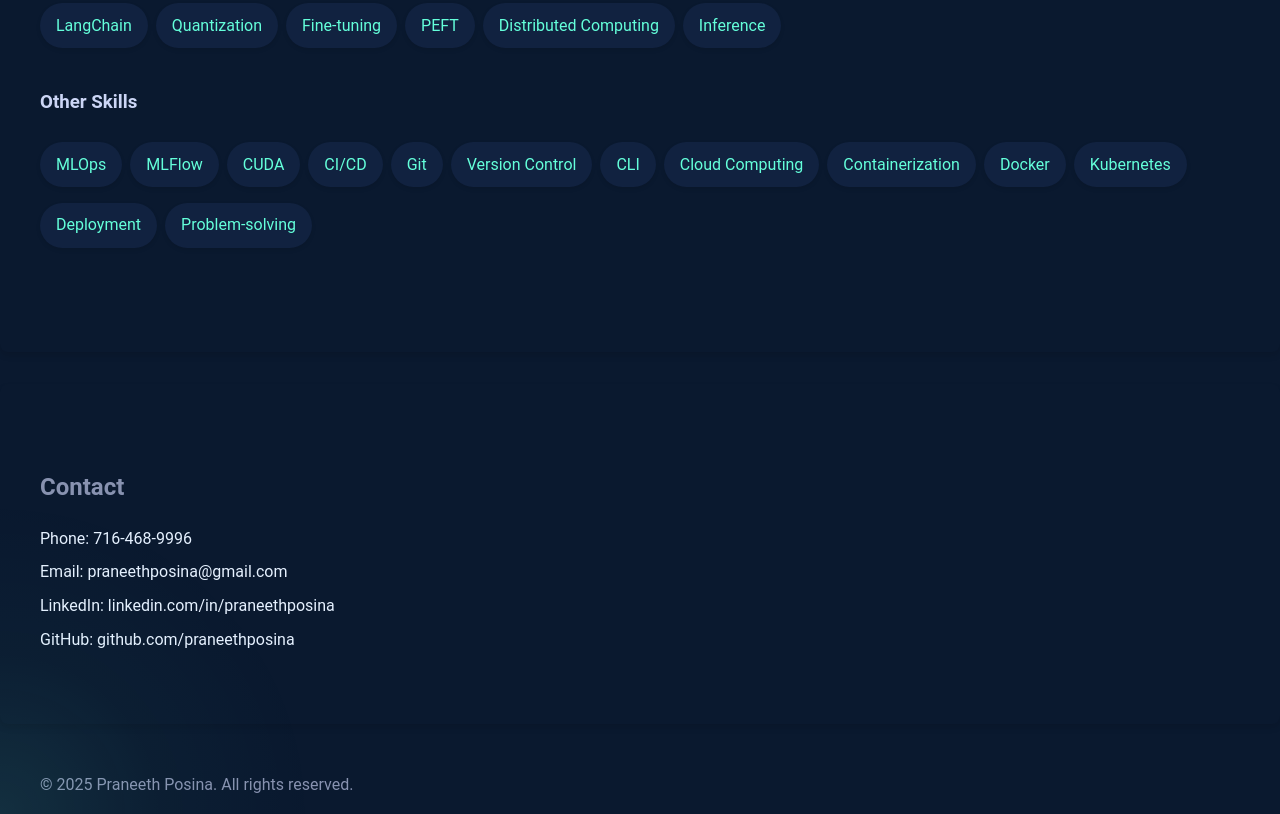
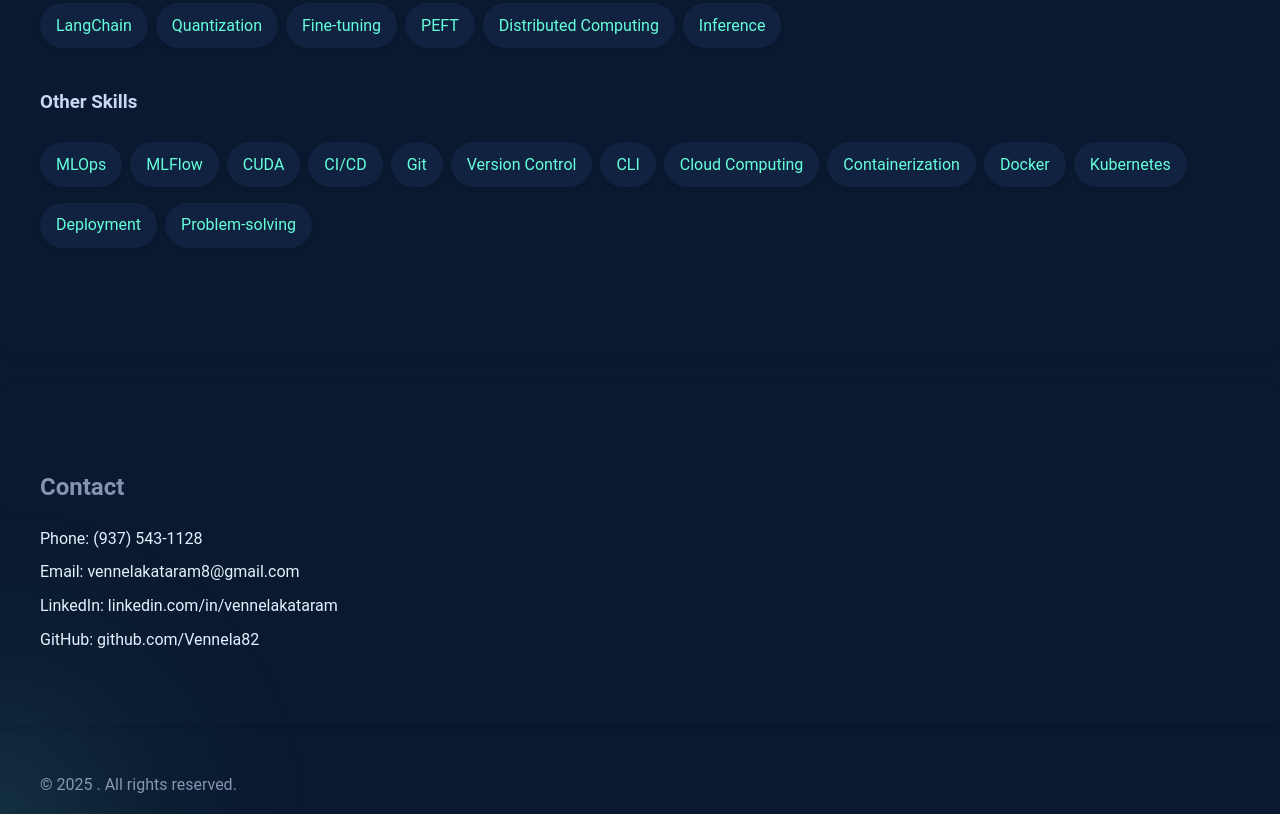
Before and after one commit to Vennela82/Vennela82.github.io, a plain HTML site: page index.html in a window 1280 px wide. Shown: the part 6778-7592 px from the top of the page. Drawn offline with nearby package versions, Linux system fonts and the light colour scheme.

Commit message:
Updated contact section with email and social links

```diff
--- a/index.html
+++ b/index.html
@@ -433,17 +433,17 @@
         <section id="contact" class="section">
             <div class="container">
                 <h2>Contact</h2>
-                <p>Phone: 716-468-9996</p>
-                <p>Email: <a href="mailto:praneethposina@gmail.com">praneethposina@gmail.com</a></p>
-                <p>LinkedIn: <a href="https://www.linkedin.com/in/praneethposina" target="_blank">linkedin.com/in/praneethposina</a></p>
-                <p>GitHub: <a href="https://github.com/praneethposina" target="_blank">github.com/praneethposina</a></p>
+                <p>Phone: (937) 543-1128</p>
+                <p>Email: <a href="mailto:VennelaKataram8@gmail.com">vennelakataram8@gmail.com</a></p>
+                <p>LinkedIn: <a href="https://www.linkedin.com/in/vennelakataram" target="_blank">linkedin.com/in/vennelakataram</a></p>
+                <p>GitHub: <a href="https://github.com/Vennela82" target="_blank">github.com/Vennela82</a></p>
             </div>
         </section>
     </main>
 
     <footer>
         <div class="container">
-            <p>&copy; 2025 Praneeth Posina. All rights reserved.</p>
+            <p>&copy; 2025 . All rights reserved.</p>
         </div>
     </footer>
 
```
